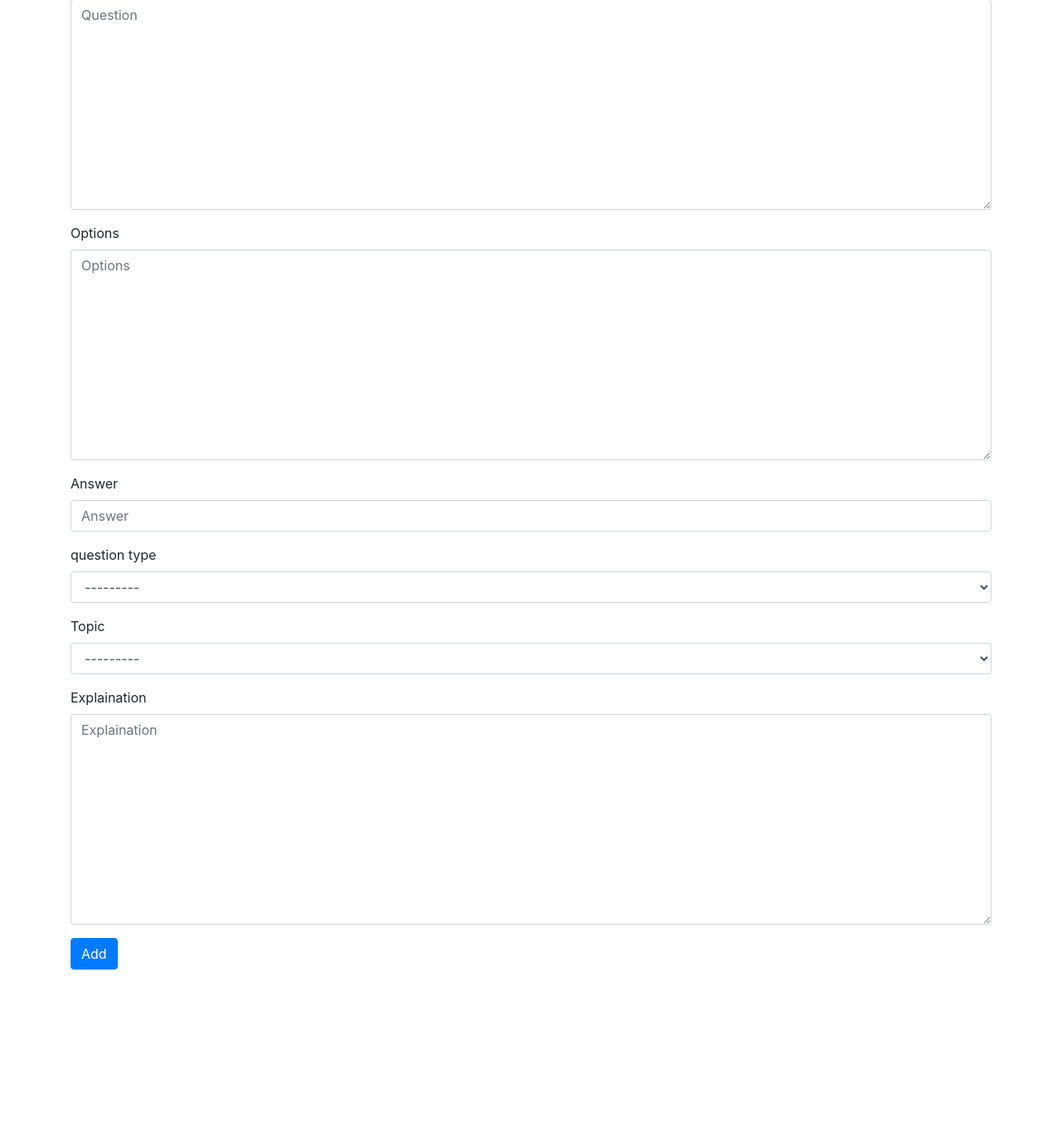
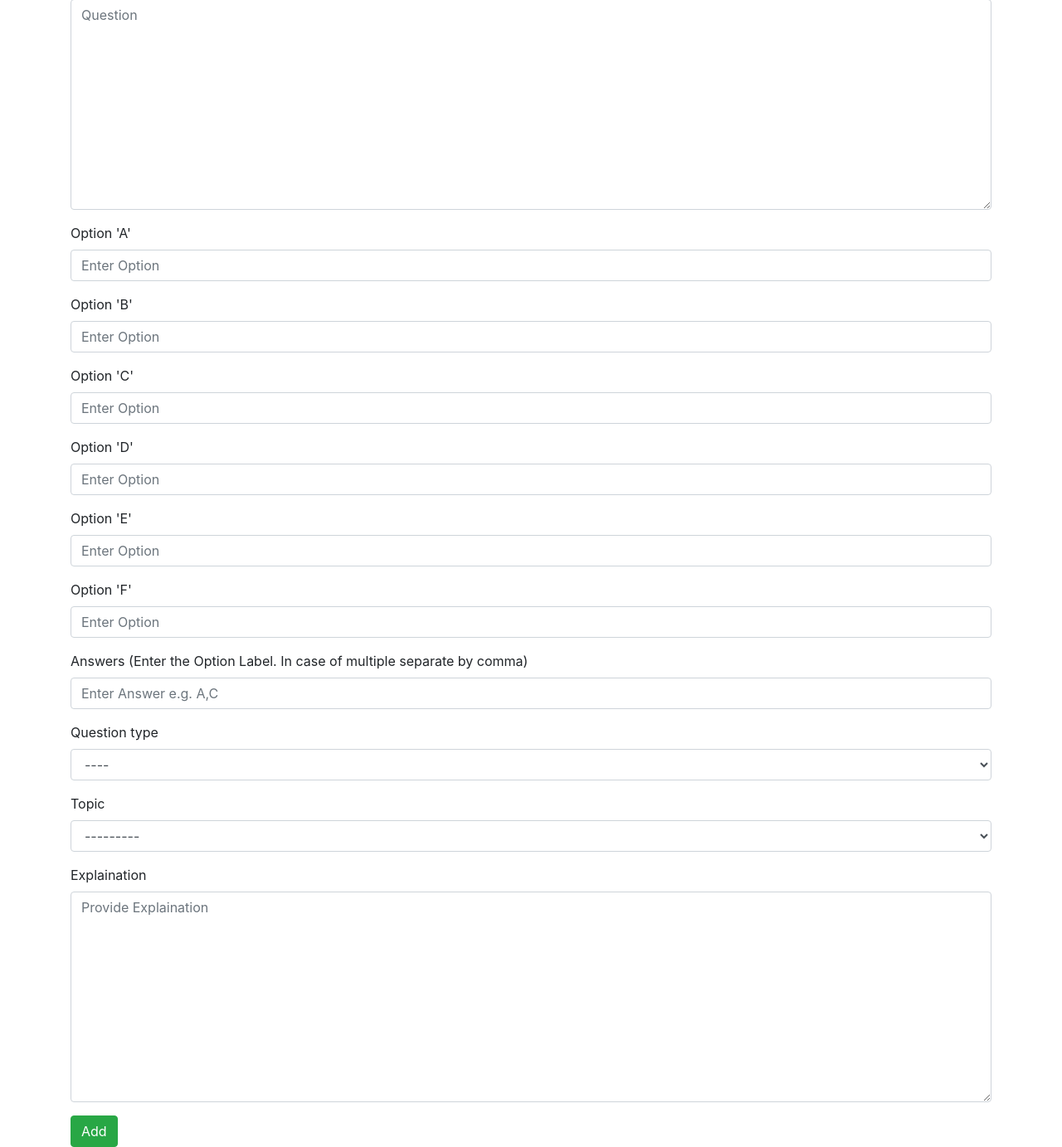
Before and after one commit to yogenns/yogenExamRepo, a Django app: page /question/add/ in a window 1280 px wide. Shown: the part 89-1472 px from the top of the page at 83% size. Before the commit the page ends 1258 px from the top, so only its background shows below. Run offline with Django 3.2, Linux system fonts and the light colour scheme; a user stored in the database is signed in; data comes from the database, SQL or seed files in the repository; both versions use the stored data as it was after the commit; some libraries are stand-ins or nearby versions.

Commit message:
Task 10 - Add Question as Admin

```diff
--- a/yogenExamTool/exam_app/forms.py
+++ b/yogenExamTool/exam_app/forms.py
@@ -22,12 +22,29 @@ class CreateTopicForm(forms.ModelForm):
         }
 
 
-class CreateQuestionForm(forms.ModelForm):
-    class Meta:
-        model = Question
-        fields = ('question', 'options', 'answer',
-                  '_question_type', 'topic', 'explaination')
+class CreateQuestionForm(forms.Form):
+    QUESTION_TYPES = (
+        ('', '----'),
+        ('M', 'Multiple Selection'),
+        ('S', 'Single Selection')
+    )
+    question = forms.CharField(widget=forms.Textarea)
+    option_field_A = forms.CharField(widget=forms.TextInput(
+        attrs={'placeholder': 'Enter Option'}), label="Option 'A'")
+    option_field_B = forms.CharField(widget=forms.TextInput(
+        attrs={'placeholder': 'Enter Option'}), label="Option 'B'")
+    option_field_C = forms.CharField(widget=forms.TextInput(
+        attrs={'placeholder': 'Enter Option'}), label="Option 'C'", required=False)
+    option_field_D = forms.CharField(widget=forms.TextInput(
+        attrs={'placeholder': 'Enter Option'}), label="Option 'D'", required=False)
+    option_field_E = forms.CharField(widget=forms.TextInput(
+        attrs={'placeholder': 'Enter Option'}), label="Option 'E'", required=False)
+    option_field_F = forms.CharField(widget=forms.TextInput(
+        attrs={'placeholder': 'Enter Option'}), label="Option 'F'", required=False)
 
-        widgets = {
-            'answer': forms.TextInput(attrs={'class': 'textinputclass'}),
-        }
+    answer = forms.CharField(widget=forms.TextInput(attrs={
+        'placeholder': 'Enter Answer e.g. A,C'}), label="Answers (Enter the Option Label. In case of multiple separate by comma)")
+    question_type = forms.ChoiceField(choices=QUESTION_TYPES)
+    topic = forms.ModelChoiceField(queryset=Topic.objects.all())
+    explaination = forms.CharField(widget=forms.Textarea(
+        attrs={'placeholder': 'Provide Explaination'}))
--- a/yogenExamTool/exam_app/templates/exam_app/add_question.html
+++ b/yogenExamTool/exam_app/templates/exam_app/add_question.html
@@ -1,9 +1,16 @@
 {% extends "base.html" %}
 {% load bootstrap4 %}
 {% block body_block %}
+{% if messages %}
+{% for message in messages %}
+{% if message.tags == 'success' %}
+<div class="alert alert-success"> {{ message }} </div>
+{% endif %}
+{% endfor %}
+{% endif %}
 <form name="f1" id="f1" method="POST">
     {% csrf_token %}
     {% bootstrap_form form %}
-    <input type="submit" class="btn btn-primary" value="Add">
+    <input type="submit" class="btn btn-success" value="Add">
 </form>
 {% endblock %}
--- a/yogenExamTool/exam_app/views.py
+++ b/yogenExamTool/exam_app/views.py
@@ -1,3 +1,5 @@
+from django.views.generic.edit import FormView
+from django.contrib import messages
 from django.shortcuts import render
 from django.views.generic import TemplateView, CreateView, DeleteView, ListView
 from django.urls import reverse_lazy
@@ -56,10 +58,34 @@ class DeleteTopicView(SuperUserRequiredMixin, DeleteView):
         return HttpResponseRedirect('/topic/')
 
 
-class CreateQuestionView(SuperUserRequiredMixin, CreateView):
+class CreateQuestionView(SuperUserRequiredMixin, FormView):
     form_class = forms.CreateQuestionForm
-    success_url = reverse_lazy('exam_app:questions')
+    success_url = reverse_lazy('exam_app:create_question')
     template_name = 'exam_app/add_question.html'
+
+    def form_valid(self, form):
+        question = models.Question()
+        question.question = form.cleaned_data.get('question')
+        question.answer = form.cleaned_data.get('answer')
+        question._question_type = form.cleaned_data.get('question_type')
+        question.topic = form.cleaned_data.get('topic')
+        question.explaination = form.cleaned_data.get('explaination')
+        options = {}
+        options['A'] = form.cleaned_data.get('option_field_A')
+        options['B'] = form.cleaned_data.get('option_field_B')
+        if form.cleaned_data.get('option_field_C') != '':
+            options['C'] = form.cleaned_data.get('option_field_C')
+        if form.cleaned_data.get('option_field_D') != '':
+            options['D'] = form.cleaned_data.get('option_field_D')
+        if form.cleaned_data.get('option_field_E') != '':
+            options['E'] = form.cleaned_data.get('option_field_E')
+        if form.cleaned_data.get('option_field_F') != '':
+            options['F'] = form.cleaned_data.get('option_field_F')
+        question.options = options
+        print(question)
+        question.save()
+        messages.success(self.request, 'Question Added successfully')
+        return super().form_valid(form)
 
 
 class ListQuestionView(SuperUserRequiredMixin, ListView):
```
Also changed, not shown: yogenExamTool/db.sqlite3.
